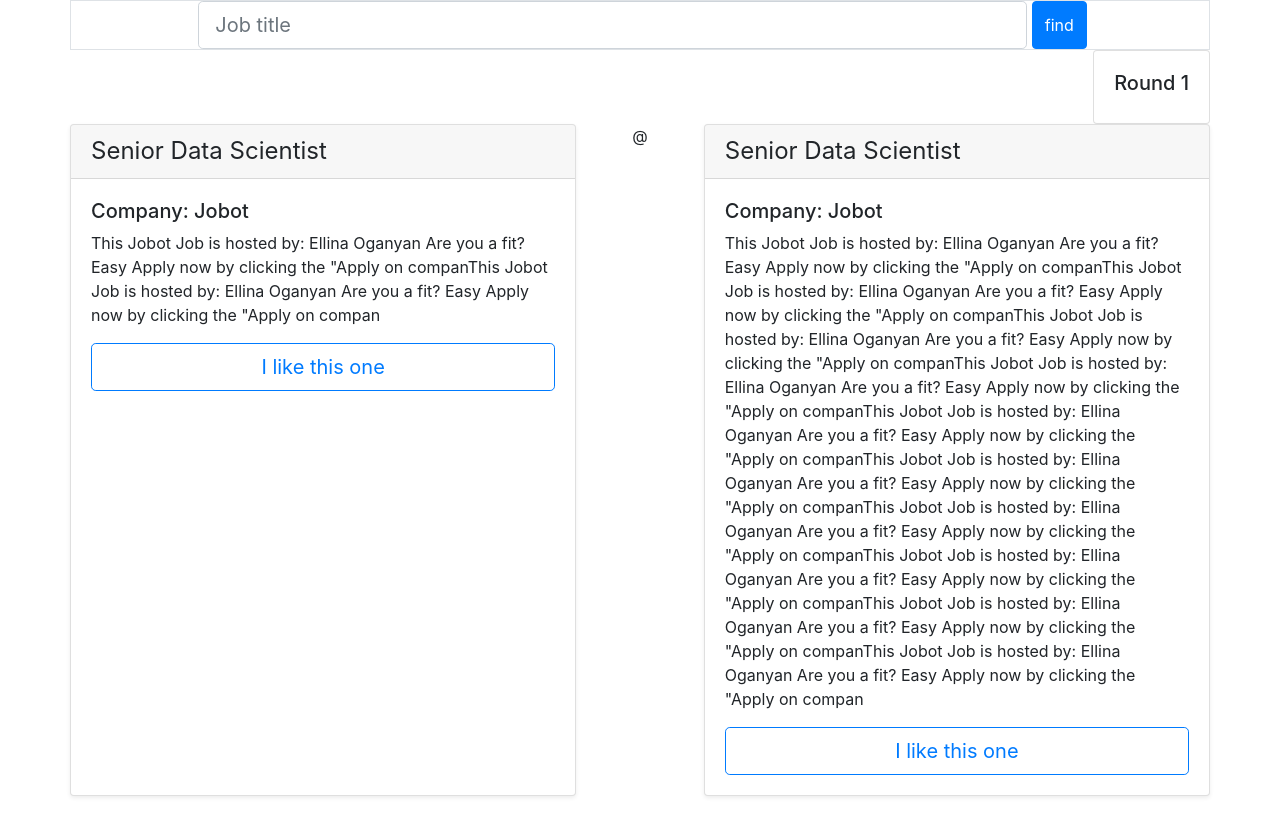
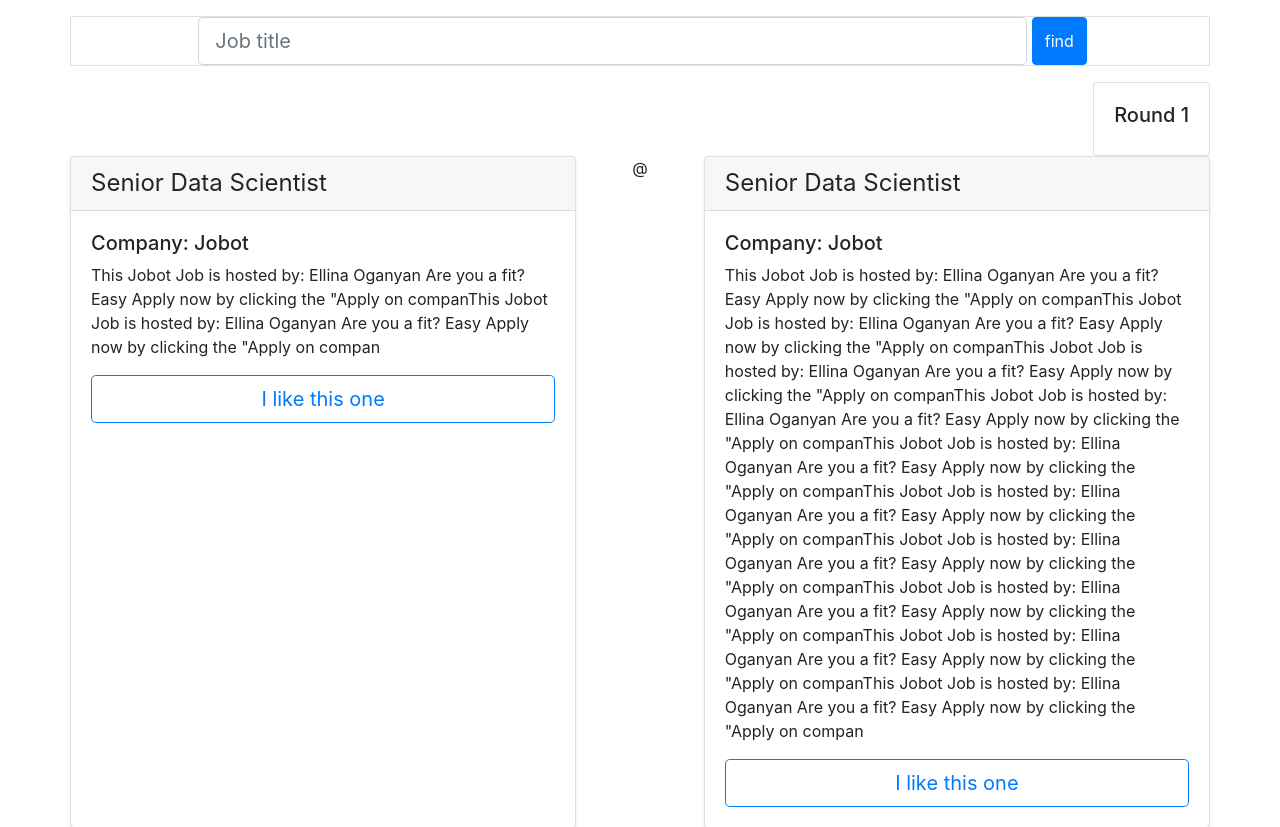
Before and after one commit to yegorkryukov/jobcomparer, a Flask app: page / in a window 1280 px wide. Shown: the part 66-893 px from the top of the page. Before the commit the page ends 862 px from the top, so only its background shows below. Run offline with Flask 2, Linux system fonts and the light colour scheme; some libraries are stand-ins or nearby versions.

Commit message:
Added space around search

```diff
--- a/templates/index.html
+++ b/templates/index.html
@@ -1,6 +1,8 @@
 {% extends 'base.html' %}
 
 {% block container %}
+
+<div class="row mt-3"></div>
 
 <div class="container">
   <div class="row">
@@ -16,6 +18,8 @@
     </div>
   </div>
 </div>
+
+<div class="row mt-3"></div>
 
 <div class="container">
   <div class="row justify-content-end">
```
